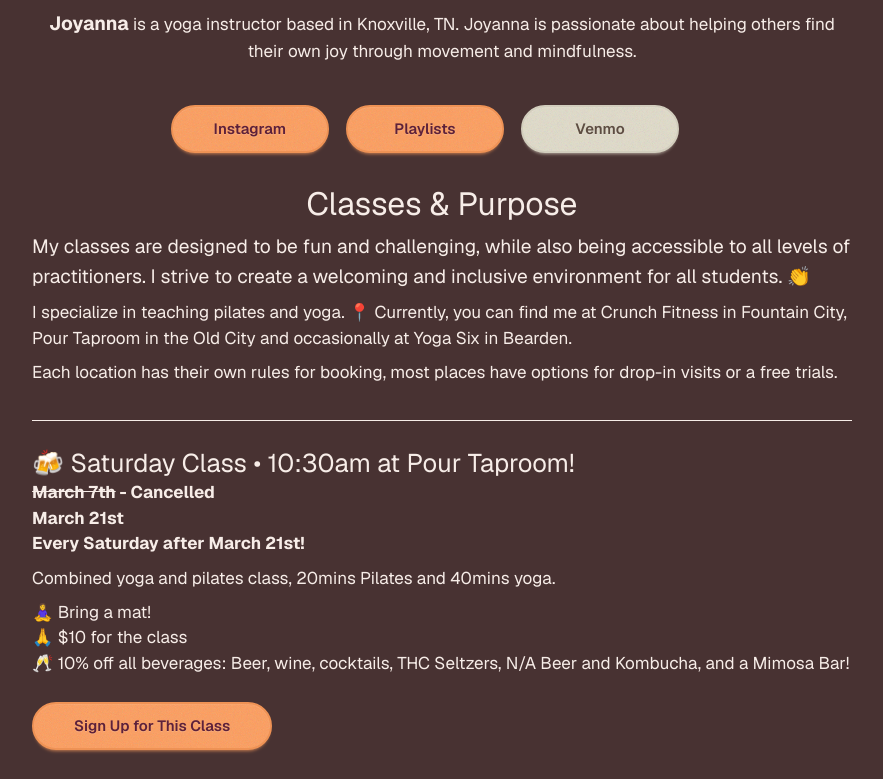
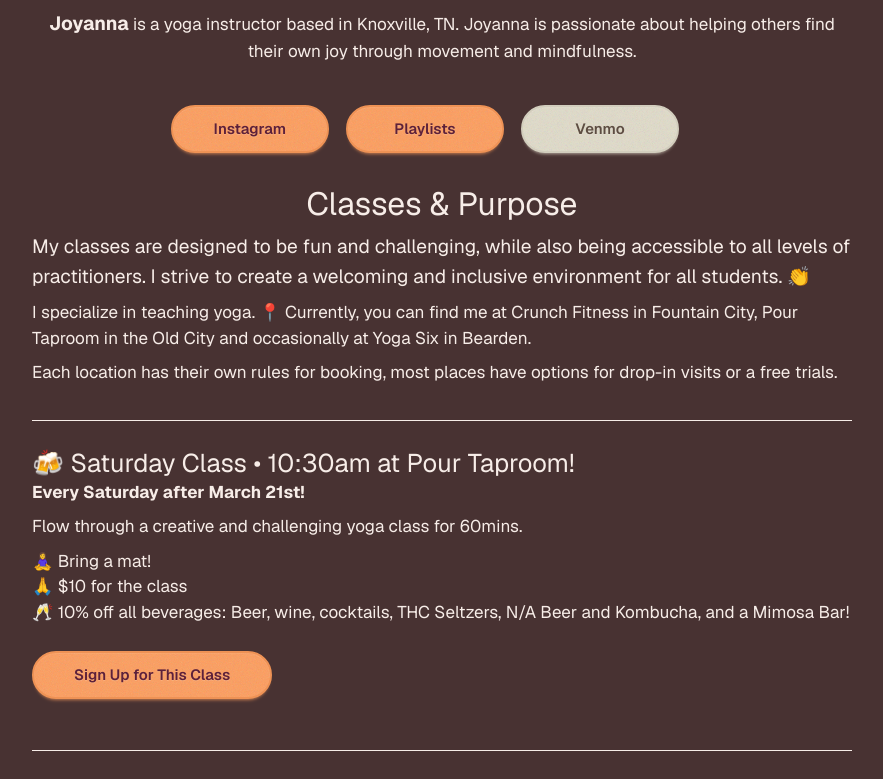
Before and after one commit to helloidevthings/joyoga, a Next.js app: page / in a window 1280 px wide. Shown: the part 508-1287 px from the top of the page, without its empty margins (198-1081 px from the left). Built offline with nearby package versions, Linux system fonts and the light colour scheme.

Commit message:
removing pilates

```diff
--- a/src/app/page.js
+++ b/src/app/page.js
@@ -50,7 +50,7 @@ export default function Home() {
         <section>
           <h3 className="text-3xl text-center">Classes & Purpose</h3>
           <p className="text-lg">My classes are designed to be fun and challenging, while also being accessible to all levels of practitioners. I strive to create a welcoming and inclusive environment for all students. 👏</p>
-          <p>I specialize in teaching pilates and yoga. 📍 Currently, you can find me at <a
+          <p>I specialize in teaching yoga. 📍 Currently, you can find me at <a
             className="link link-hover"
             href="https://www.crunch.com/locations/fountain-city" target="_blank"
             rel="noopener noreferrer"
@@ -69,10 +69,8 @@ export default function Home() {
           <br />
                   <section>
         <h3 className="text-2xl">🍻 Saturday Class • 10:30am at Pour Taproom!</h3>
-        <h4 className="text-1xl font-bold"><s>March 7th</s> - Cancelled</h4>
-        <h4 className="text-1xl font-bold">March 21st</h4>
         <h4 className="text-1xl font-bold">Every Saturday after March 21st!</h4>
-          <p>Combined yoga and pilates class, 20mins Pilates and 40mins yoga.</p>
+          <p>Flow through a creative and challenging yoga class for 60mins.</p>
                         <ul>
             <li>🧘‍♀️ Bring a mat!</li>
             <li>🙏 $10 for the class</li>
--- a/src/app/signup/page.js
+++ b/src/app/signup/page.js
@@ -3,7 +3,7 @@ import Link from 'next/link';
 
 export const metadata = {
   title: 'Sign Up - Pour Taproom Class | Joyanna Hirst',
-  description: 'Sign up for Saturday yoga and pilates classes at Pour Taproom with Joyanna Hirst',
+  description: 'Sign up for Saturday yoga classes at Pour Taproom with Joyanna Hirst',
 };
 
 export default function SignUpPage() {
@@ -16,8 +16,8 @@ export default function SignUpPage() {
 
         {/* Class Title and Location */}
         <div className="text-center mb-8">
-          <h1 className="text-4xl font-bold mb-2">Sign Up for Yoga & Pilates</h1>
-          <p className="text-lg">Saturday 10:30am - Yoga + Pilates</p>
+          <h1 className="text-4xl font-bold mb-2">Sign Up for Yoga at Pour</h1>
+          <p className="text-lg">Saturday 10:30am</p>
           <p className="text-sm opacity-80 mt-2">Pour Taproom, 207 W Jackson Ave Knoxville, TN 37902</p>
           <p className="text-sm opacity-80 mt-2">Next Class: March 21st</p>
         </div>
@@ -27,7 +27,7 @@ export default function SignUpPage() {
           <h2 className="text-xl font-bold mb-4">About This Class</h2>
           <div className="space-y-3 text-sm">
             <p>
-              <strong>Joyanna is a licensed yoga instructor</strong> with experience in both yoga and pilates, she teaches at Crunch Fitness and received her 200hr Yoga Teacher Training from Yoga Six.
+              <strong>Joyanna is a licensed yoga instructor</strong>, she teaches at Crunch Fitness and received her 200hr Yoga Teacher Training from Yoga Six.
               </p>
             <p>
               <strong>Things To Remember</strong>
```
